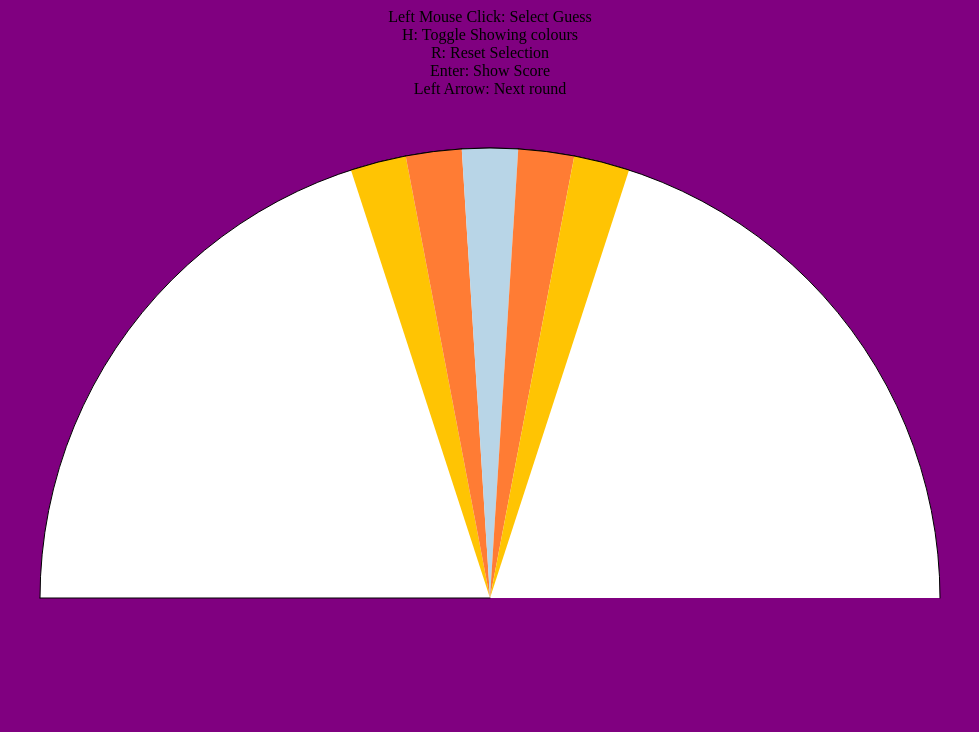
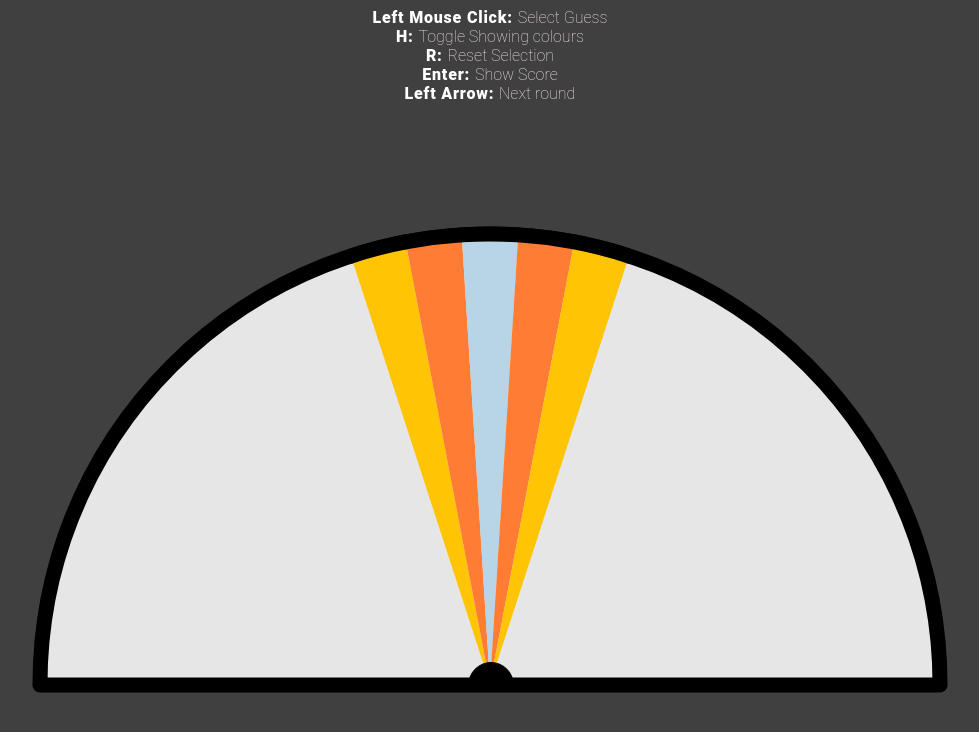
Before and after one commit to tjallo/wavelength.io, a Vue app: page / in a window 1280 px wide. Shown: the top 732 px of the page, without its empty margins (150-1129 px from the left). Built offline with nearby package versions, Linux system fonts and the light colour scheme.

Commit message:
cleanup + css

```diff
--- a/src/components/Canvas.vue
+++ b/src/components/Canvas.vue
@@ -2,17 +2,17 @@
   <div id="canvas" class="info">
     <!-- <div> -->
     <div class="info" style="list-style-type: none">
-      <span>Left Mouse Click: Select Guess</span>
+      <span id="command">Left Mouse Click:</span> <span id="description">Select Guess</span>
       <br />
-      <span>H: Toggle Showing colours</span>
+      <span id="command">H: </span> <span id="description">Toggle Showing colours</span>
       <br />
-      <span>R: Reset Selection</span>
+      <span id="command">R: </span> <span id="description">Reset Selection</span>
       <br />
-      <span>Enter: Show Score</span>
+      <span id="command">Enter: </span> <span id="description">Show Score</span>
       <br />
-      <span>Left Arrow: Next round</span>
+      <span id="command">Left Arrow: </span> <span id="description">Next round</span>
     </div>
-    <h1 v-if="showScore">Score: {{ score }}</h1>
+    <h1 :id="showScore ? '' : 'score'">Score: {{ score }}</h1>
   </div>
 </template>
 
@@ -41,6 +41,7 @@ export default {
       const windowHeight = 1000;
       const windowWidth = 1000;
       const PI = Math.PI;
+      // Should be between [0.0, 1.0]
       const arcSize = 0.9;
       const radius = windowWidth / 2 - 0.5 * windowWidth * (1 - arcSize);
       const colWidth = 0.04;
@@ -89,7 +90,9 @@ export default {
       };
       p5.draw = () => {
         p5.clear();
-        p5.fill(255);
+        p5.fill(230);
+        p5.stroke(0);
+        p5.strokeWeight(15);
         p5.arc(
           windowHeight / 2,
           windowWidth / 2,
@@ -99,10 +102,27 @@ export default {
           0,
           "CHORD"
         );
-
+        p5.stroke(0);
         if (show) {
           p5.arc_range(pos1, colWidth);
         }
+        p5.fill(p5.color(0, 0, 0));
+        p5.line(
+          (windowWidth / 2) * (1 - arcSize),
+          windowHeight / 2 + 1,
+          0.5 * windowHeight * (arcSize + 1),
+          windowHeight / 2 + 1
+        );
+        p5.strokeWeight(1);
+        p5.arc(
+          windowHeight / 2 + 1,
+          windowWidth / 2 + 1,
+          windowWidth * arcSize * 0.05,
+          windowWidth * arcSize * 0.05,
+          PI,
+          0,
+          "CHORD"
+        );
         p5.untilClick();
 
         // twoPointerAngles[0].forEach((x) => {
@@ -327,17 +347,44 @@ export default {
 };
 </script>
 
+
 <style>
+@import url("https://fonts.googleapis.com/css?family=Roboto+Condensed");
+
 * {
-  background-color: purple;
+  background-color: #404040;
   align-self: center;
 }
 
 .info {
   text-align: center;
+  color: white;
+  font-family: "Roboto", sans-serif;
+  letter-spacing: 0.05em;
+  font-weight: bold;
+}
+
+#command {
+  text-align: center;
+  color: rgb(255, 255, 255);
+  font-family: "Roboto", sans-serif;
+  letter-spacing: 0.05em;
+  font-weight: bolder;
+}
+
+#description {
+  text-align: center;
+  color: rgb(253, 234, 234);
+  font-family: "Roboto", sans-serif;
+  letter-spacing: 0.001em;
+  font-weight: 100;
 }
 
 .p5Canvas {
   align-self: center;
 }
+
+#score {
+  color: #404040;
+}
 </style>
```
